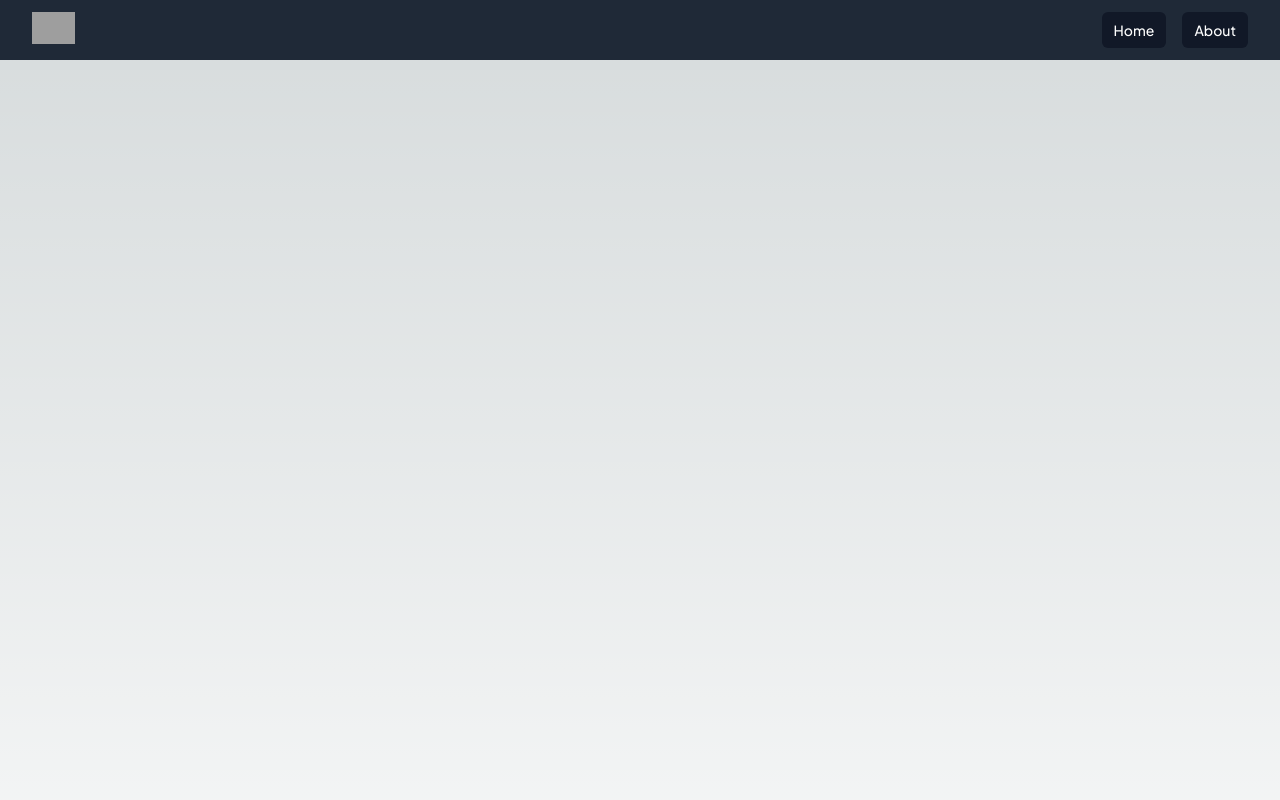
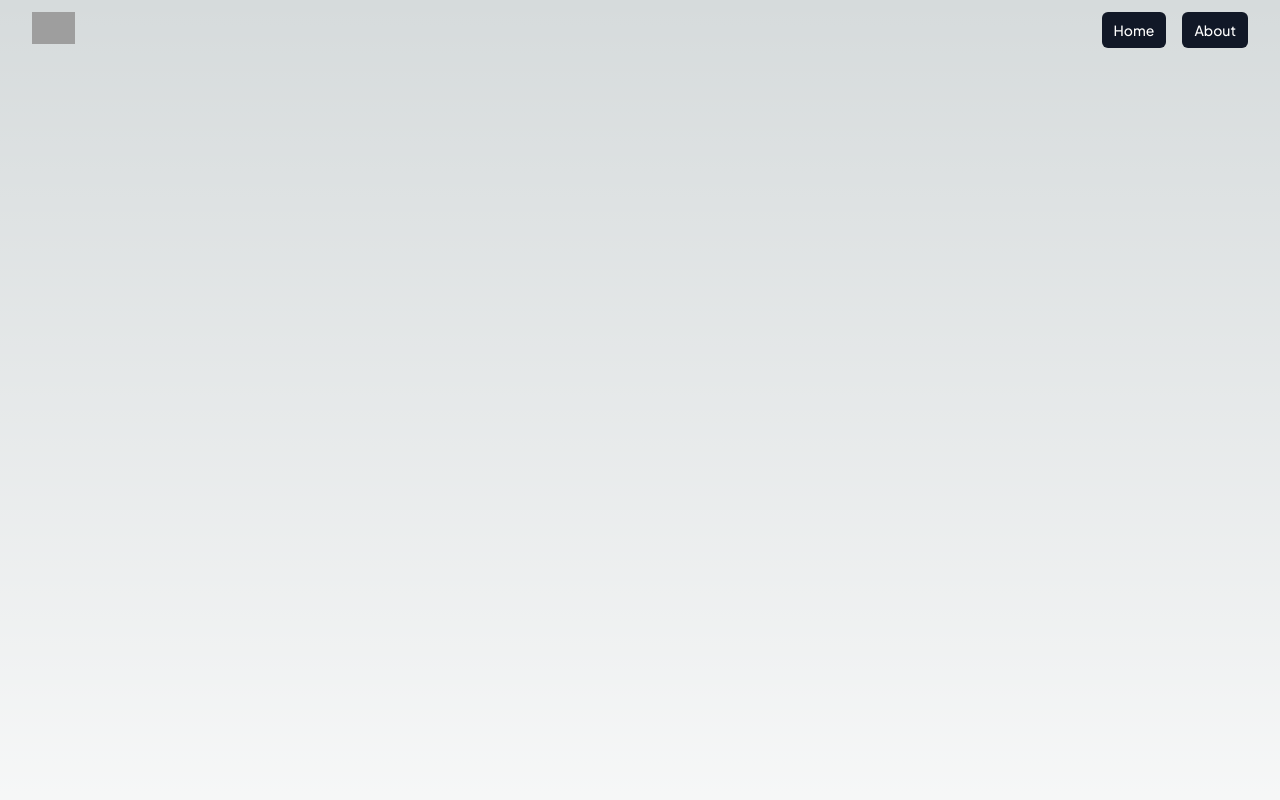
Before and after one commit to fiqriachmada/fiqriachmada.github.io, a Next.js app: page / in a window 1280 px wide. Shown: the top 800 px of the page. Built offline with nearby package versions, Linux system fonts and the light colour scheme; grey boxes are pictures that could not be loaded.

Commit message:
push new

```diff
--- /dev/null
+++ b/app/(default)/layout.jsx
@@ -0,0 +1,19 @@
+// import "./css/style.css";
+"use client";
+
+import Header from "./header";
+import Footer from "./footer";
+
+export default function RootLayout({ children }) {
+  return (
+    <html lang="en">
+      <body>
+        <div className="Simpleflex flex-col min-h-screen overflow-hidden supports-[overflow:clip]:overflow-clip">
+          <Header />
+          {children}
+          <Footer />
+        </div>
+      </body>
+    </html>
+  );
+}
--- a/app/layout.js
+++ b/app/layout.js
@@ -1,35 +1,33 @@
-import './globals.css';
-import { Inter, Plus_Jakarta_Sans } from 'next/font/google';
-import Header from './header';
-import Footer from './footer';
+import './globals.css'
+import { Inter, Plus_Jakarta_Sans } from 'next/font/google'
 
-const inter = Inter({ subsets: ['latin'] });
-const jakarta = Plus_Jakarta_Sans({ subsets: ['latin'] });
+const inter = Inter({ subsets: ['latin'] })
+const jakarta = Plus_Jakarta_Sans({ subsets: ['latin'] })
 
 export const metadata = {
   title: 'Create Next App',
-  description: 'Generated by create next app',
-};
+  description: 'Generated by create next app'
+}
 
-export default function RootLayout({ children }) {
+export default function RootLayout ({ children }) {
   return (
-    <html lang="en">
+    <html lang='en'>
       {/* <body className={inter.className}>{children}</body> */}
       <body className={`${jakarta.className}`}>
-        <nav className="bg-gray-800 mb-16">
+        {/* <nav className="bg-gray-800 mb-16">
           <div className=" mx-auto max-w-7xl px-2 sm:px-6 lg:px-8">
             <Header />
           </div>
-        </nav>
-        <div className=" mx-auto max-w-7xl px-2 sm:px-6 lg:px-8 ">
+        </nav> */}
+        <div className=' mx-auto max-w-7xl px-2 sm:px-6 lg:px-8 '>
           {children}
         </div>
-        <nav className="bg-gray-600 mt-16">
+        {/* <nav className="bg-gray-600 mt-16">
           <div className=" mx-auto max-w-7xl px-2 sm:px-6 lg:px-8">
             <Footer />
           </div>
-        </nav>
+        </nav> */}
       </body>
     </html>
-  );
+  )
 }
```
Also changed, not shown: app/(default)/about/aboutItems.js (renamed from app/about/aboutItems.js), app/(default)/about/page.js (renamed from app/about/page.js), app/(default)/footer.js (renamed from app/footer.js), app/(default)/header.js (renamed from app/header.js), app/(default)/page.js (renamed from app/page.js), app/(default)/project/page.js (added).
